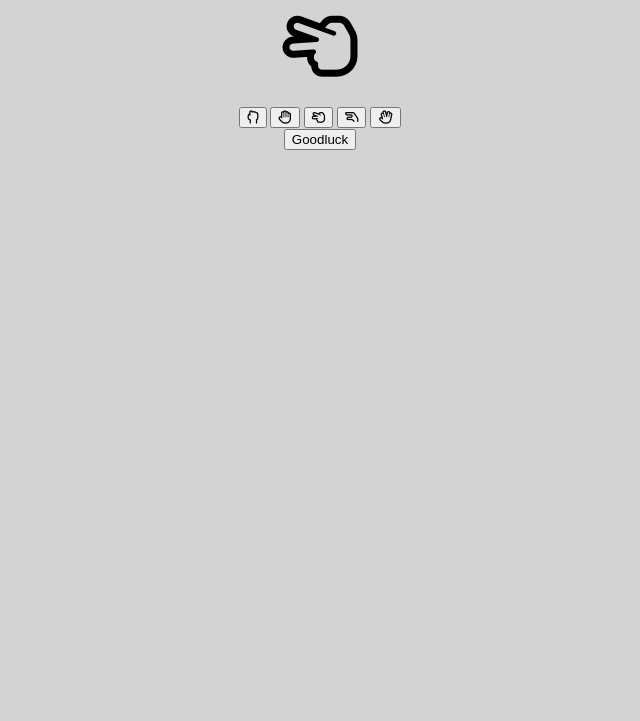
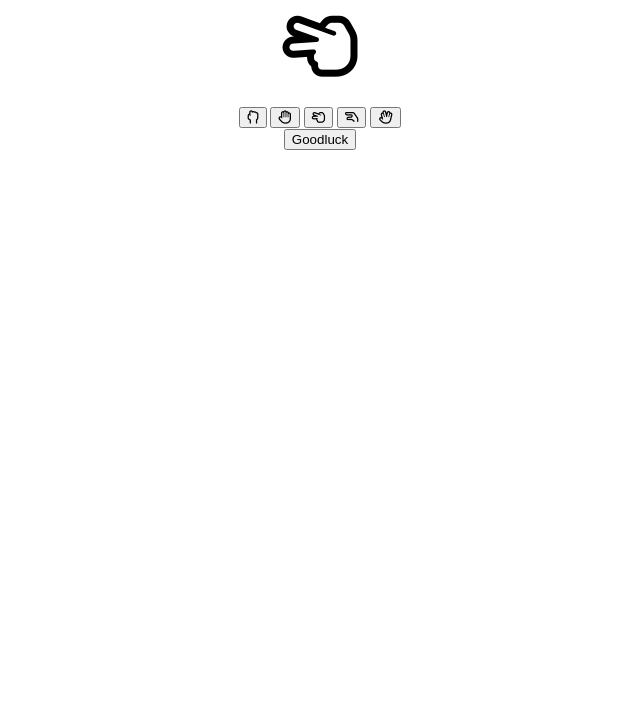
Before and after one commit to JonOwenWilliams/Rock-Paper-Scissors-Lizard-Spock, a plain HTML site: page index.html in a window 1280 px wide. Shown: the part 79-800 px from the top of the page, without its empty margins (320-960 px from the left). Drawn offline with Linux system fonts and the light colour scheme; a web font is replaced by a local one.

Commit message:
added the score area

```diff
--- a/assets/css/style.css
+++ b/assets/css/style.css
@@ -13,7 +13,7 @@ colors i want to use
 body {
     font-family: "Kode Mono", 'Chakra Petch', sans-serif;
     text-align: center;
-    background-color: lightgray;
+    background-color: white;
     margin: 0;
 }
 
@@ -26,6 +26,8 @@ body {
     font-size: 75px;
     padding-bottom: 25px;
 }
+
+/** play area **/
 
 /**  Playable Button Styles **/
 
@@ -48,3 +50,5 @@ body {
 #spockbutton{
 
 }
+
+/** good luck button **/
--- a/index.html
+++ b/index.html
@@ -12,11 +12,12 @@
     <!-- Header -->
     <header><h1>Rock, Paper, Scissors, Lizard, Spock</h1></header>
     <div class="icon"><i id="changing-icon" class="fa-regular fa-hand-rock"></i></div>
-    <div>
+    <div id="playarea">
+        <div id="countdown">
         <!-- Countdown -->
         </div>
         <!-- Playable buttons -->
-    <div>
+        <div id="playablebuttons">
             <button id="rockbutton"><i class="fa-regular fa-hand-rock"></i></button>
             <button id="paperbutton"><i class="fa-regular fa-hand"></i></button>
             <button id="scissorsbutton"><i class="fa-regular fa-hand-scissors"></i></button>
@@ -24,10 +25,14 @@
             <button id="spockbutton"><i class="fa-regular fa-hand-spock"></i></button>
         </div>
         <!-- Play button -->
-    <div>
+        <div id="goodluck button">
             <button id="playbutton">Goodluck</button>
         </div>
         <!-- Score box -->
+         <div id="score box">
+
+         </div>
+    </div>
     <script src="assets/js/sript.js"></script>
 </body>
 </html>
```
Lines whose indentation alone changed are shown as unchanged.
